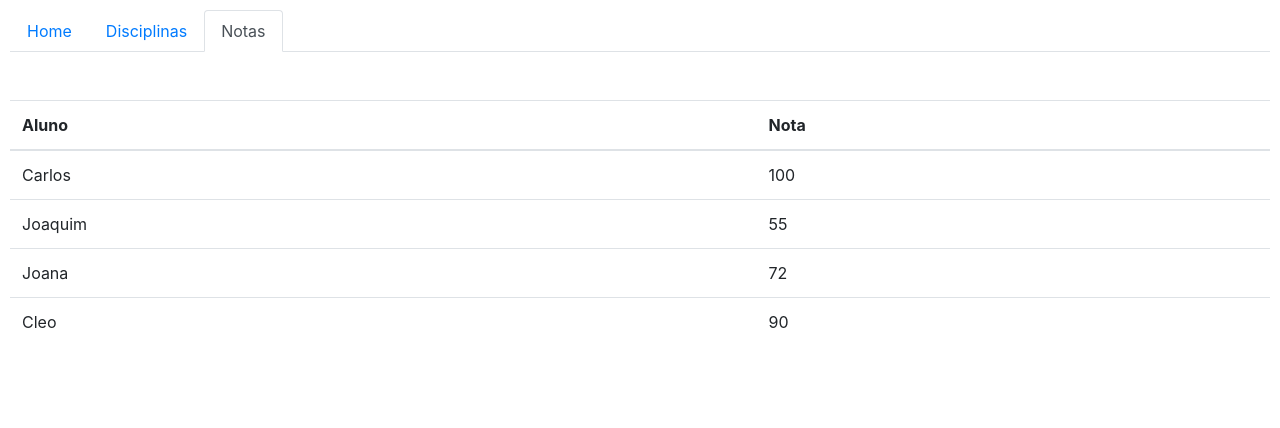
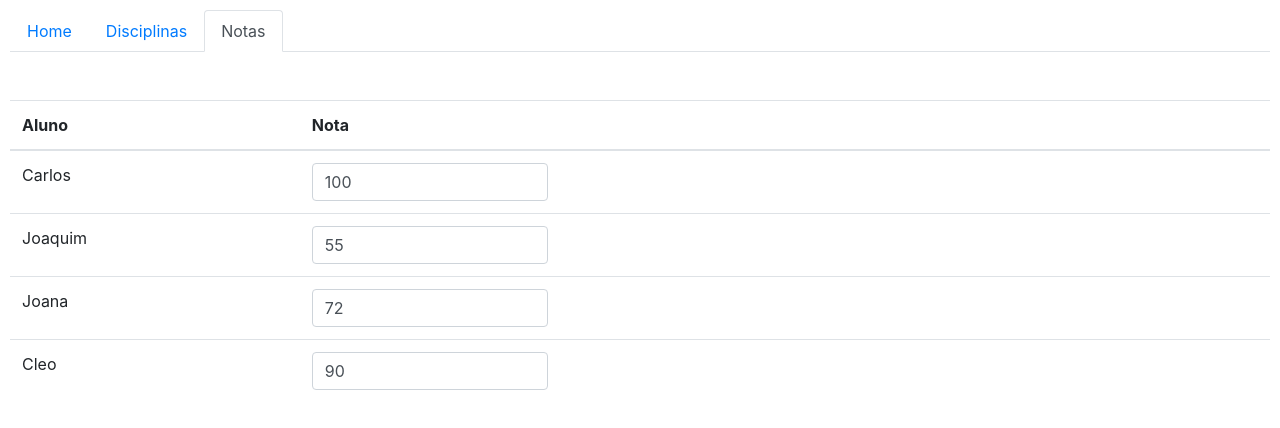
Before and after one commit to carlosemartins97/angular-project-aula07, an Angular app: page /notas in a window 1280 px wide. Shown: the top 428 px of the page. Built offline with nearby package versions, Linux system fonts and the light colour scheme.

Commit message:
2 files modified

```diff
--- a/src/app/notas-list/notas-list.component.html
+++ b/src/app/notas-list/notas-list.component.html
@@ -6,7 +6,9 @@
   <tbody>
     <tr *ngFor="let nota of listaNotas; let i = index">
       <td>{{nota.name}}</td>
-      <td>{{nota.nota}}</td>
+      <td>
+        <input type="number" value={{nota.nota}} class="form-control w-25" #v (change)="onChange(v.value, i)">
+      </td>
     </tr>
   </tbody>
 </table>
--- a/src/app/notas-list/notas-list.component.ts
+++ b/src/app/notas-list/notas-list.component.ts
@@ -1,4 +1,5 @@
 import { Component, OnInit } from '@angular/core';
+import { NgForm } from '@angular/forms';
 import { Nota } from './nota';
 
 @Component({
@@ -7,14 +8,41 @@ import { Nota } from './nota';
   styleUrls: ['./notas-list.component.css']
 })
 export class NotasListComponent implements OnInit {
-  listaNotas: Nota[] = [
-    { name: 'Carlos', nota: 100 },
-    { name: 'Joaquim', nota: 55 },
-    { name: 'Joana', nota: 72 },
-    { name: 'Cleo', nota: 90 }
-  ];
+  listaNotas: Nota[] = [];
+  isEditMode = false;
+
+  nota: number;
 
   constructor() {}
 
-  ngOnInit() {}
+  ngOnInit() {
+    this.listaNotas = this.getData();
+  }
+
+  getData(): Nota[] {
+    const savedValues = localStorage.getItem('notas');
+    if (savedValues) {
+      return JSON.parse(savedValues);
+    } else {
+      this.listaNotas.push(
+        { name: 'Carlos', nota: 100 },
+        { name: 'Joaquim', nota: 55 },
+        { name: 'Joana', nota: 72 },
+        { name: 'Cleo', nota: 90 }
+      );
+      localStorage.setItem('notas', JSON.stringify(this.listaNotas));
+      return this.listaNotas;
+    }
+  }
+
+  onChange(v: string, index: number) {
+    const data = this.getData();
+    const value = Number(v);
+    for (let i = 0; i < data.length; i++) {
+      if (index === i) {
+        data[i].nota = value;
+        localStorage.setItem('notas', JSON.stringify(data));
+      }
+    }
+  }
 }
```
